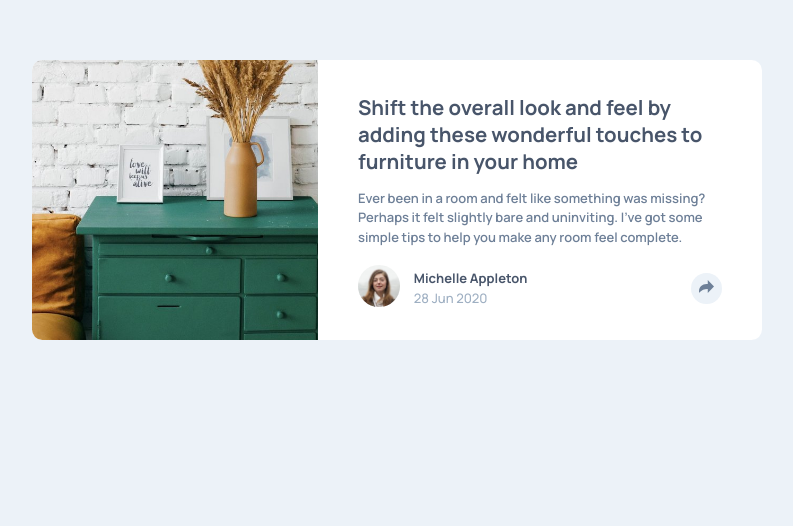
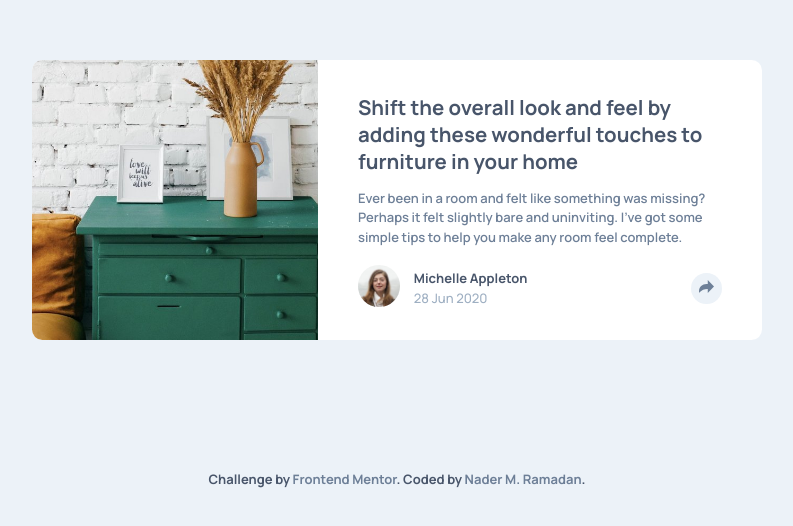
Before and after one commit to Nader-Ramadan/article-preview-component-master, a plain HTML site: page index.html in a window 1280 px wide. Shown: the part 200-726 px from the top of the page, without its empty margins (243-1036 px from the left). Drawn offline with Linux system fonts and the light colour scheme.

Commit message:
added the name

```diff
--- a/index.html
+++ b/index.html
@@ -58,7 +58,7 @@
       Challenge by
       <a href="https://www.frontendmentor.io?ref=challenge" target="_blank"
         >Frontend Mentor</a
-      >. Coded by <a href="#">Your Name Here</a>.
+      >. Coded by <a href="https://github.com/Nader-Ramadan">Nader M. Ramadan</a>.
     </div>
   </body>
   <script src="./script.js"></script>
--- a/styles.css
+++ b/styles.css
@@ -129,12 +129,27 @@ img {
     cursor: pointer;
 }
 .attribution {
-    font-size: 11px;
+    font-weight: 700;
     text-align: center;
-    display: none;
+    margin: 10rem auto;
+    width: fit-content;
+    color: var(--Very-Dark-Grayish-Blue);
+}
+.attribution:hover {
+    animation: pop 0.5s forwards ease-out;
+}
+@keyframes pop {
+    100% {
+        scale: 1.5rem;
+        padding: 1rem 2rem;
+        border: 0.5rem solid var(--Desaturated-Dark-Blue);
+        border-radius: 0.8rem;
+        box-shadow: 0.5rem 0.5rem var(--Very-Dark-Grayish-Blue);
+    }
 }
 .attribution a {
-    color: hsl(228, 45%, 44%);
+    color: var(--Desaturated-Dark-Blue);
+    text-decoration: none;
 }
 @media screen and (min-Width: 380px) {
     main {
```
